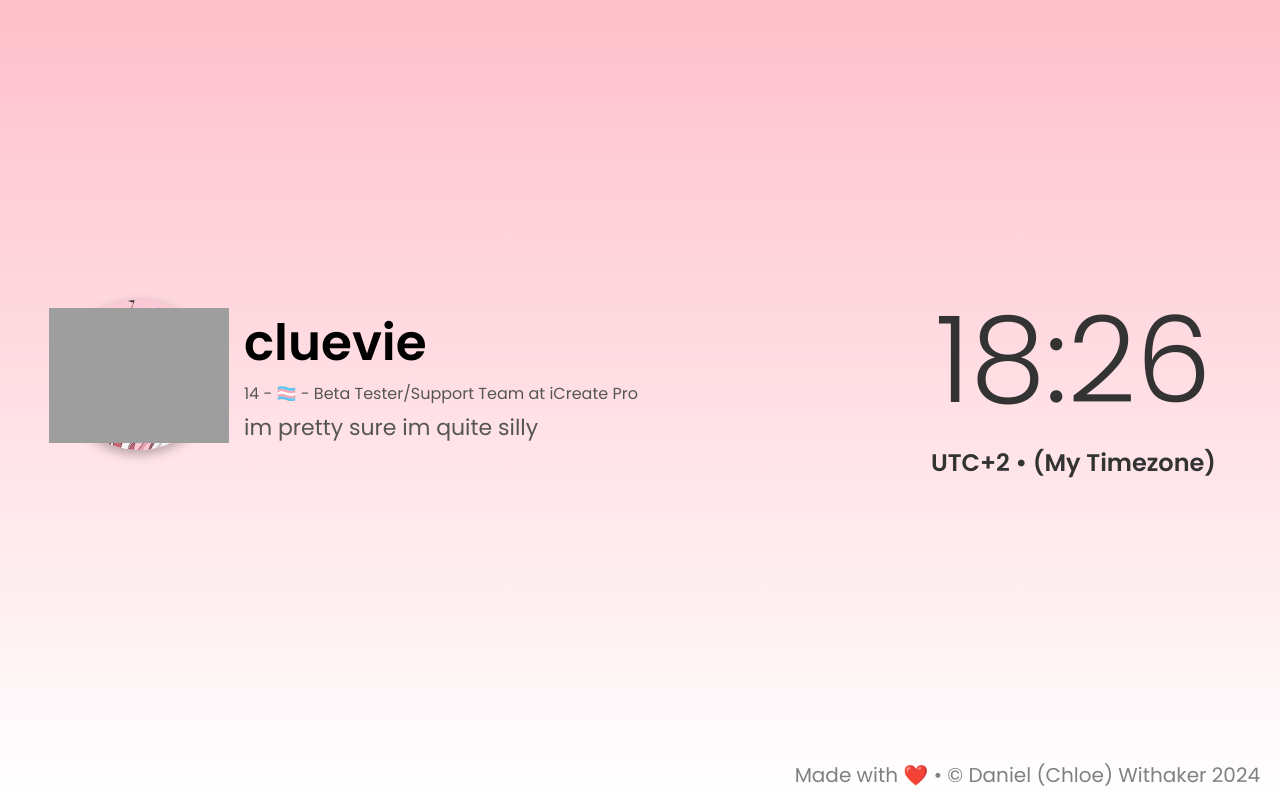
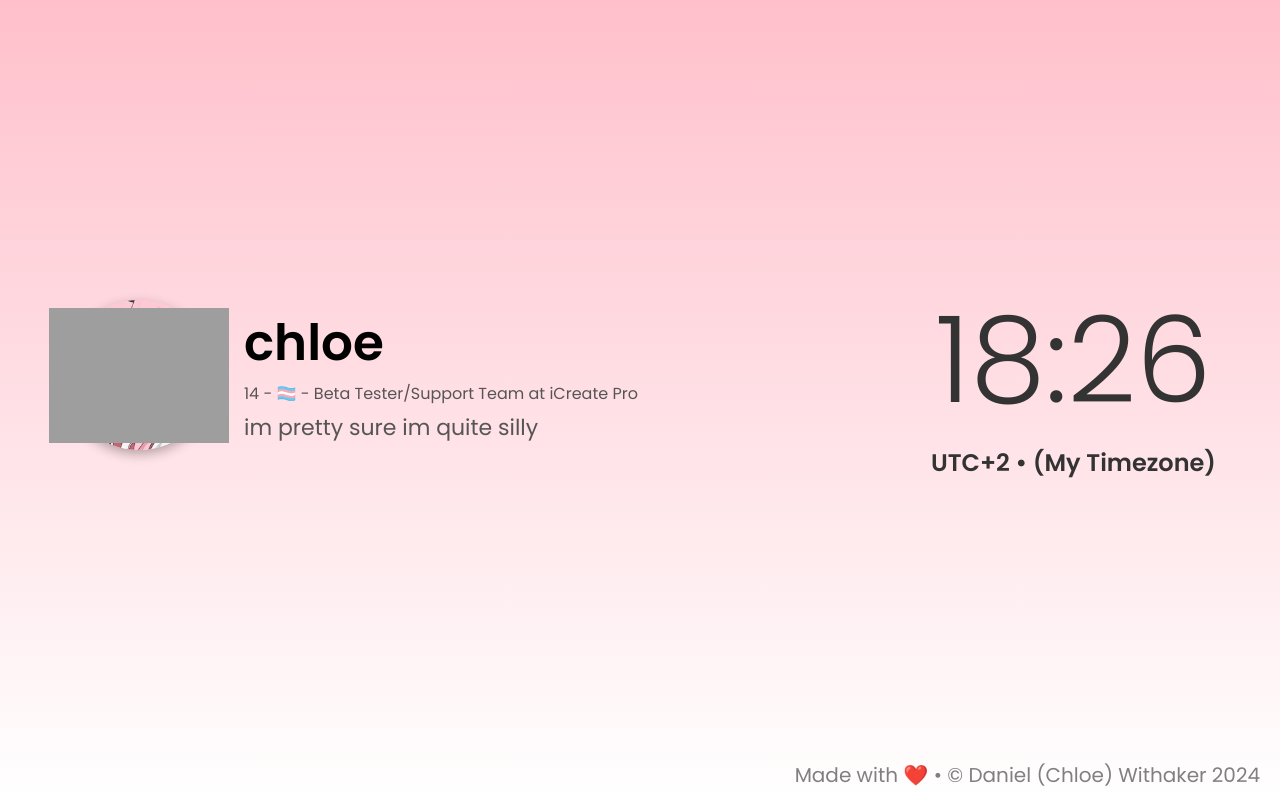
Before and after one commit to cluevie/cluevie.github.io, a plain HTML site: page index.html in a window 1280 px wide. Drawn offline with Linux system fonts and the light colour scheme; grey boxes are pictures that could not be loaded.

Commit message:
Update index.html

```diff
--- a/index.html
+++ b/index.html
@@ -147,7 +147,7 @@
                 <img src="/img/profile.jpg" alt="Profile Picture" id="profile-pic">
             </div>
             <div class="text-content">
-                <div class="text">cluevie</div>
+                <div class="text">chloe</div>
                 <div class="beta-tester">14 - 🏳️‍⚧️ - Beta Tester/Support Team at iCreate Pro</div>
                 <div class="description">im pretty sure im quite silly</div>
             </div>
```
